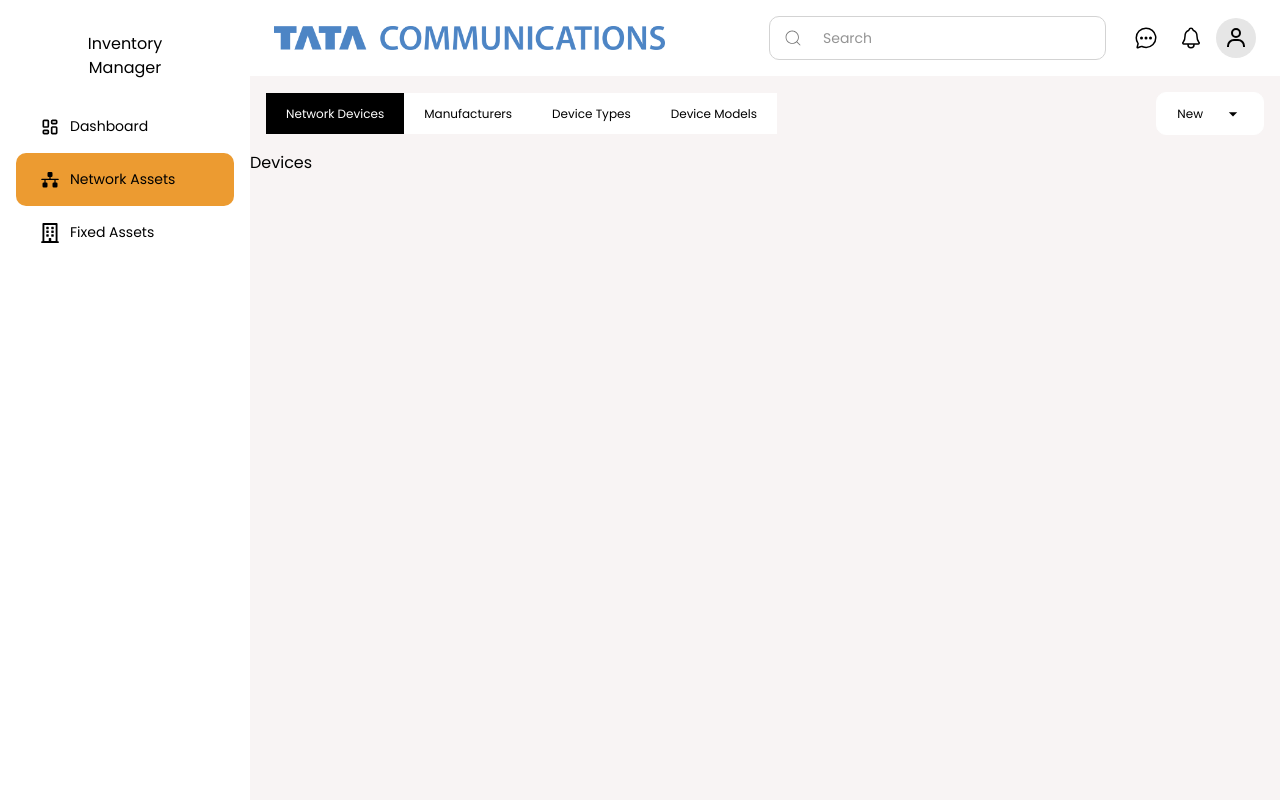
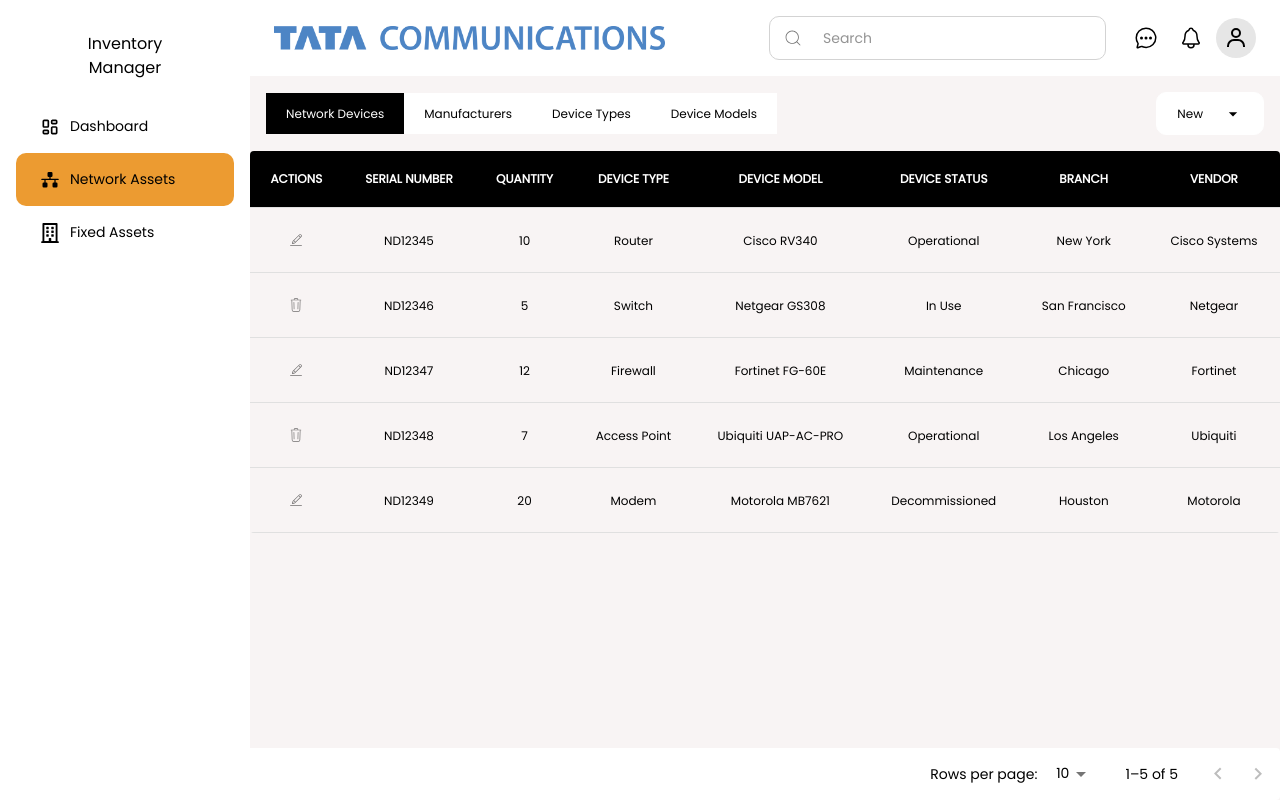
Before and after one commit to lahirupiyum/ims_frontend, a React (Vite) app: page /inventory/asset/network/devices in a window 1280 px wide. Built offline with nearby package versions, Linux system fonts and the light colour scheme.

Commit message:
Created device component using dummy data

```diff
--- a/src/screens/management/inventory/networkassets/devices.tsx
+++ b/src/screens/management/inventory/networkassets/devices.tsx
@@ -1,8 +1,117 @@
+import CustomTable, {
+  actionButton,
+  ActionIcontype,
+  Column,
+} from "../../../../components/table";
 
 const Devices = () => {
-  return (
-    <div>Devices</div>
-  )
-}
+  const columns: Column[] = [
+    {
+      id: "actions",
+      label: "Actions",
+      minWidth: 50,
+    },
+    {
+      id: "serialNumber",
+      label: "Serial Number",
+      minWidth: 50,
+    },
+    {
+      id: "quantity",
+      label: "Quantity",
+      minWidth: 20,
+    },
+    {
+      id: "type",
+      label: "Device Type",
+      minWidth: 30,
+    },
+    {
+      id: "model",
+      label: "Device Model",
+      minWidth: 30,
+    },
+    {
+      id: "status",
+      label: "Device Status",
+      minWidth: 50,
+    },
+    {
+      id: "branch",
+      label: "Branch",
+      minWidth: 100,
+    },
+    {
+      id: "vendor",
+      label: "Vendor",
+      minWidth: 100,
+    },
+  ];
 
-export default Devices
+  const rows = [
+    {
+      actions: actionButton(ActionIcontype.edit, () =>
+        console.log("Edit clicked")
+      ),
+      serialNumber: "ND12345",
+      quantity: 10,
+      type: "Router",
+      model: "Cisco RV340",
+      status: "Operational",
+      branch: "New York",
+      vendor: "Cisco Systems",
+    },
+    {
+      actions: actionButton(ActionIcontype.delete, () =>
+        console.log("Delete clicked")
+      ),
+      serialNumber: "ND12346",
+      quantity: 5,
+      type: "Switch",
+      model: "Netgear GS308",
+      status: "In Use",
+      branch: "San Francisco",
+      vendor: "Netgear",
+    },
+    {
+      actions: actionButton(ActionIcontype.edit, () =>
+        console.log("Edit clicked")
+      ),
+      serialNumber: "ND12347",
+      quantity: 12,
+      type: "Firewall",
+      model: "Fortinet FG-60E",
+      status: "Maintenance",
+      branch: "Chicago",
+      vendor: "Fortinet",
+    },
+    {
+      actions: actionButton(ActionIcontype.delete, () =>
+        console.log("Delete clicked")
+      ),
+      serialNumber: "ND12348",
+      quantity: 7,
+      type: "Access Point",
+      model: "Ubiquiti UAP-AC-PRO",
+      status: "Operational",
+      branch: "Los Angeles",
+      vendor: "Ubiquiti",
+    },
+    {
+      actions: actionButton(ActionIcontype.edit, () =>
+        console.log("Edit clicked")
+      ),
+      serialNumber: "ND12349",
+      quantity: 20,
+      type: "Modem",
+      model: "Motorola MB7621",
+      status: "Decommissioned",
+      branch: "Houston",
+      vendor: "Motorola",
+    },
+  ];
+
+  return <CustomTable columns={columns} rows={rows} />;
+};
+
+export default Devices;
```
